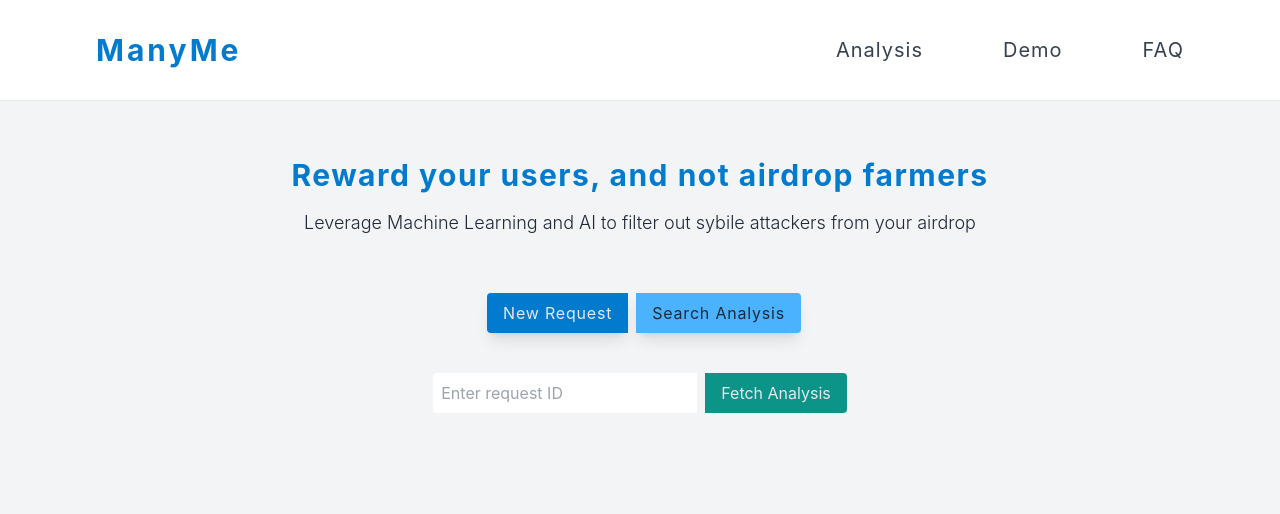
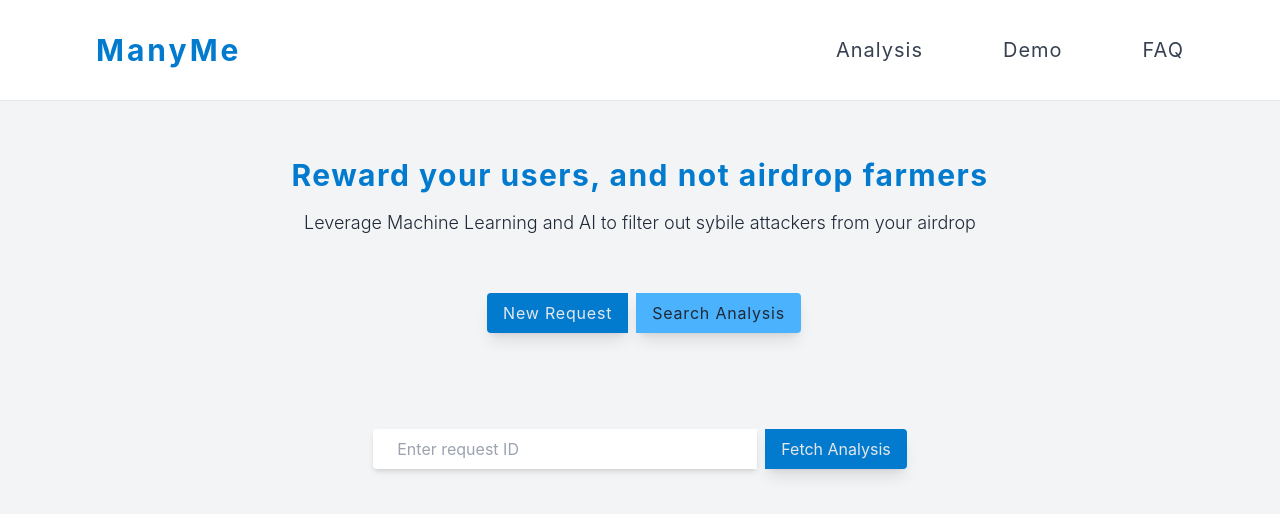
Before and after one commit to muhuuh/sybile, a React (Create React App) app: page / in a window 1280 px wide. Both pictures are taken after a click on the button "Search Analysis". Shown: the top 514 px of the page. Built offline with nearby package versions, Linux system fonts and the light colour scheme; no server answers.

Commit message:
adapted UI for new request

```diff
--- a/src/components/Main/Main.js
+++ b/src/components/Main/Main.js
@@ -189,17 +189,17 @@ function Main() {
         </section>
       )}
       {!newRequest && (
-        <div className="mt-10 text-center">
+        <div className="mt-24 text-center">
           <input
             type="text"
             value={requestId}
             onChange={(e) => setRequestId(e.target.value)}
             placeholder="Enter request ID"
-            className="text-black p-2 rounded-l"
+            className="text-gray-700 w-96 p-2 pl-6 rounded-l shadow-md"
           />
           <button
             onClick={handleFetchAnalysis}
-            className="bg-teal-600 text-gray-200 px-4 py-2 rounded-r ml-2 hover:bg-teal-700 transition duration-200"
+            className="bg-honoluluBlue text-gray-200 px-4 py-2 shadow-lg rounded-r ml-2 hover:bg-salmon hover:text-gray-800 transition duration-200"
           >
             Fetch Analysis
           </button>
@@ -210,7 +210,7 @@ function Main() {
             </div>
           )}
           {errorMessage && (
-            <div className="text-red-500">
+            <div className="text-red-700">
               <p>{errorMessage}</p>
             </div>
           )}
```
